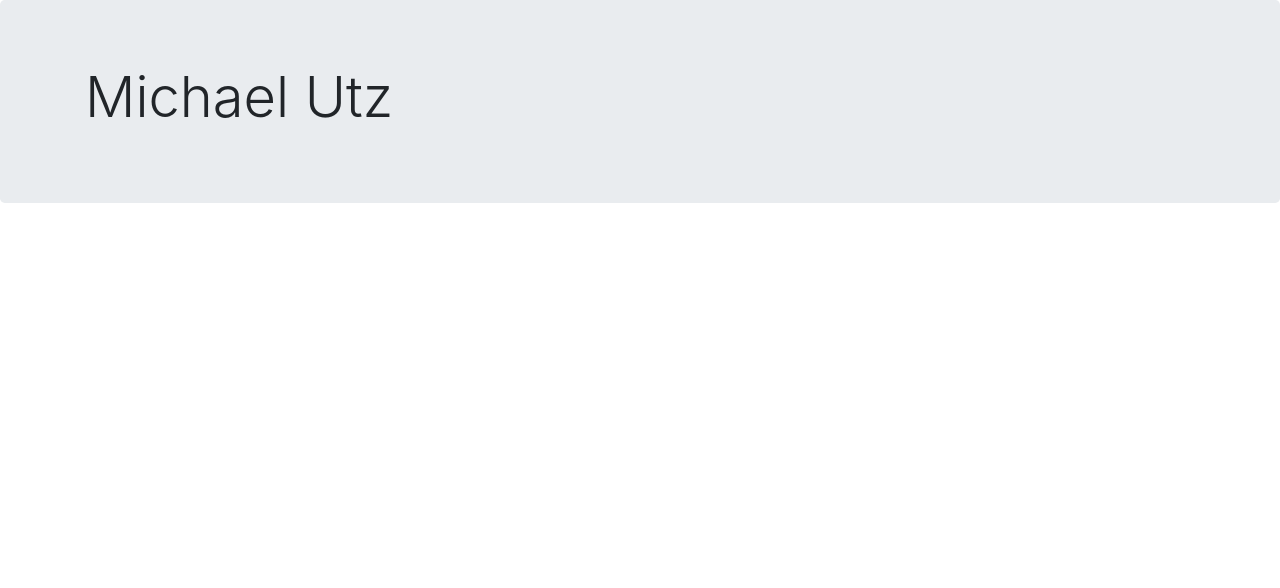
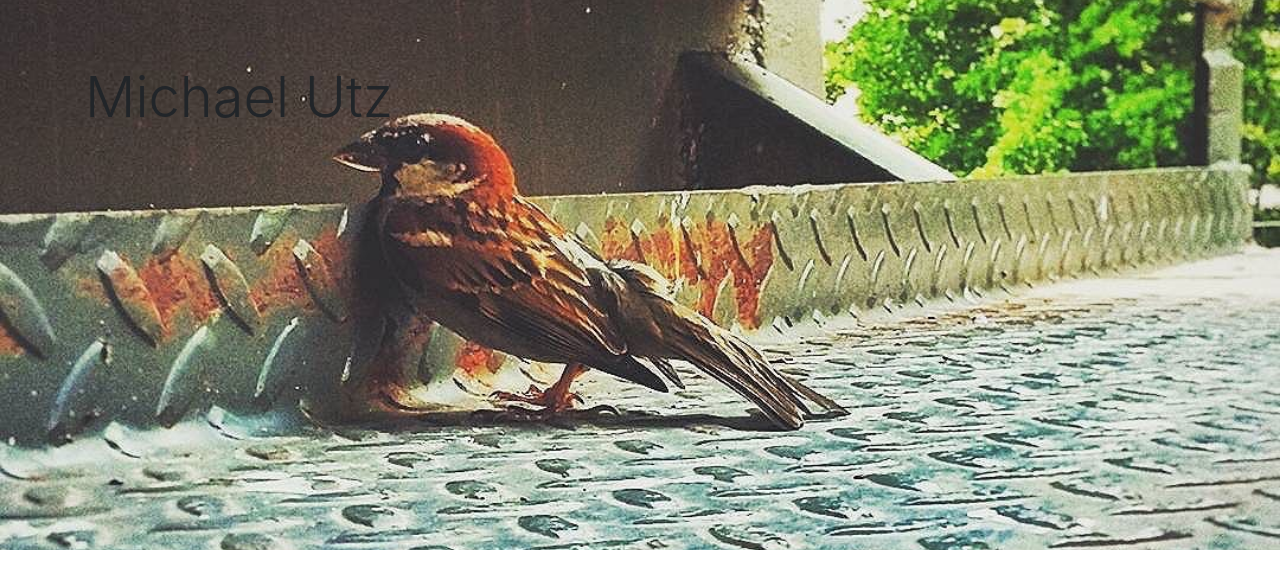
Before and after one commit to theutz/theutz, an Angular app: page / in a window 1280 px wide. Shown: the top 588 px of the page. Built offline with nearby package versions, Linux system fonts and the light colour scheme.

Commit message:
Basic banner layout

```diff
--- a/angular-cli.json
+++ b/angular-cli.json
@@ -3,7 +3,8 @@
         "version": "1.0.0-beta.28.3",
         "name": "theutz"
     },
-    "apps": [{
+    "apps": [
+        {
             "root": "src",
             "outDir": "dist",
             "assets": [
@@ -15,7 +16,7 @@
             "polyfills": "polyfills.ts",
             "test": "test.ts",
             "tsconfig": "tsconfig.json",
-        "prefix": "utz",
+            "prefix": "app",
             "styles": [
                 "styles.scss"
             ],
@@ -25,13 +26,15 @@
                 "dev": "environments/environment.ts",
                 "prod": "environments/environment.prod.ts"
             }
-    }],
+        }
+    ],
     "e2e": {
         "protractor": {
             "config": "./protractor.conf.js"
         }
     },
-    "lint": [{
+    "lint": [
+        {
             "files": "src/**/*.ts",
             "project": "src/tsconfig.json"
         },
--- a/src/app/app.component.html
+++ b/src/app/app.component.html
@@ -1,5 +1 @@
-<div class="jumbotron">
-    <div class="container">
-        <h1 class="display-4">{{title}}</h1>
-    </div>
-</div>
+<app-banner [title]="title"></app-banner>
--- a/src/app/banner/banner.component.html
+++ b/src/app/banner/banner.component.html
@@ -1,3 +1,5 @@
-<p>
-  banner works!
-</p>
+<div class="jumbotron">
+  <div class="container">
+    <h1 class="display-4">{{title}}</h1>
+  </div>
+</div>
--- a/src/app/banner/banner.component.scss
+++ b/src/app/banner/banner.component.scss
@@ -0,0 +1,20 @@
+@import "../../styles.scss";
+.jumbotron {
+    height: 400px;
+    background-image: url('/assets/metal-bird.jpeg');
+    background-size: cover;
+    border-radius: 0;
+
+    @include media-breakpoint-up(md) {
+        background-position-y: -90px;
+    }
+
+    @include media-breakpoint-up(lg) {
+        background-position-y: -180px;
+    }
+
+    @include media-breakpoint-up(xl) {
+        background-position-y: -290px;
+        height: 550px;
+    }
+}
--- a/src/app/banner/banner.component.ts
+++ b/src/app/banner/banner.component.ts
@@ -1,11 +1,12 @@
-import { Component, OnInit } from '@angular/core';
+import { Component, Input, OnInit } from '@angular/core';
 
 @Component({
-  selector: 'utz-banner',
+  selector: 'app-banner',
   templateUrl: './banner.component.html',
   styleUrls: ['./banner.component.scss']
 })
 export class BannerComponent implements OnInit {
+  @Input() title: string;
 
   constructor() { }
 
```
Lines whose indentation alone changed are shown as unchanged.
